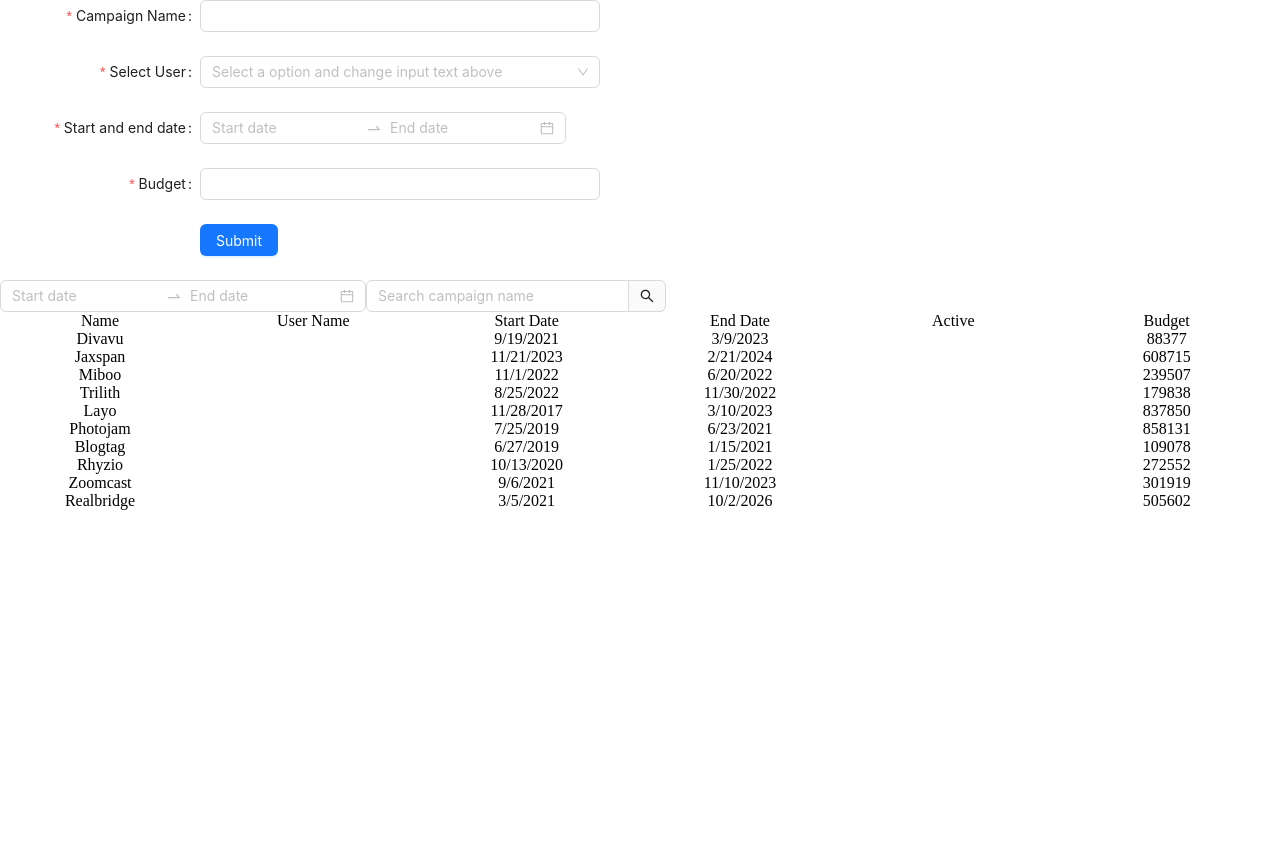
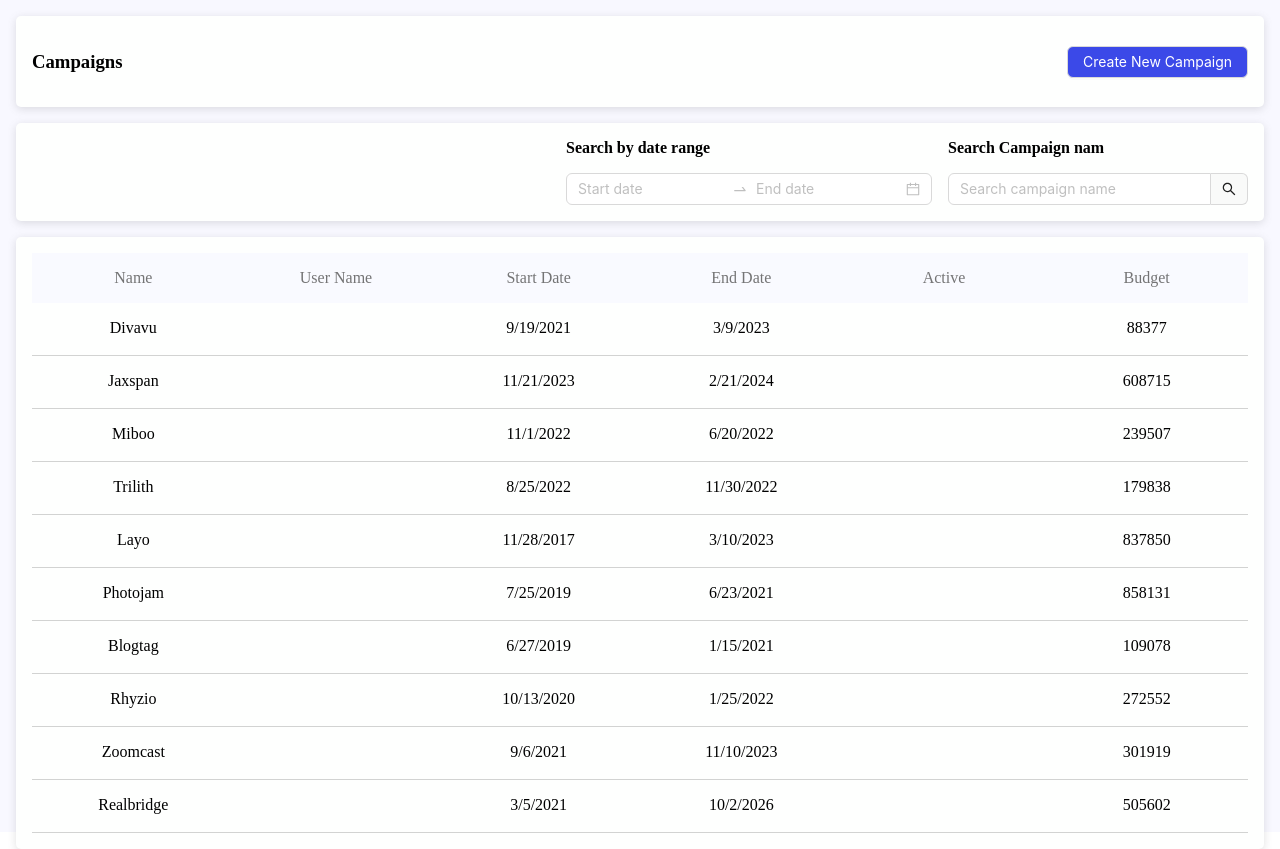
Before and after one commit to BordekarDarshan/campaigns, a React (Vite) app: page / in a window 1280 px wide. Before the commit the page ends 800 px from the top, so only its background shows below. Built offline with nearby package versions, Linux system fonts and the light colour scheme.

Commit message:
1. Defined Palette in app component 2. Search component UI 3. Crate Campaign component changes

```diff
--- a/src/App.jsx
+++ b/src/App.jsx
@@ -1,4 +1,5 @@
 // import { useDispatch } from "react-redux";
+import { styled } from "styled-components";
 import Campaigns from "./features/campaigns";
 // import { useEffect } from "react";
 // import { fetchUsers } from "./features/campaigns/campaignSlice";
@@ -9,10 +10,23 @@ function App() {
   //   dispatch(fetchUsers());
   // }, []);
   return (
-    <div className="App">
+    <AppWrapper>
       <Campaigns />
-    </div>
+    </AppWrapper>
   );
 }
 
+const AppWrapper = styled.div`
+  --background: #f8f8ff;
+  --buttonBackground: #3b49e8;
+  --buttonColor: #fff;
+  --cardBackground: #fefffe;
+  --textColor: #747475;
+  --borderColor: #d2d3d2;
+  --headerColor: #0b020b;
+  padding: 1rem;
+  background-color: var(--background);
+  height: 100vh;
+`;
+
 export default App;
--- a/src/components/CampaignList.jsx
+++ b/src/components/CampaignList.jsx
@@ -1,6 +1,7 @@
 import React, { Fragment, useMemo } from "react";
 import { useSelector } from "react-redux";
 import { styled } from "styled-components";
+import { Box } from "../styling/Reusables";
 
 const headerList = [
   "Name",
@@ -42,7 +43,7 @@ function CampaignList() {
   return (
     <GridWrapper>
       {headerList.map((data, i) => (
-        <div className="grid-item" key={i}>
+        <div className="grid-item header" key={i}>
           {data}
         </div>
       ))}
@@ -54,6 +55,7 @@ function CampaignList() {
           <div className="grid-item">{campaign.endDate}</div>
           <div className="grid-item">{campaign.Active}</div>
           <div className="grid-item">{campaign.Budget}</div>
+          <div class="line"></div>
         </Fragment>
       ))}
     </GridWrapper>
@@ -63,10 +65,22 @@ function CampaignList() {
 const GridWrapper = styled.div`
   display: grid;
   grid-template-columns: repeat(6, 1fr);
+  ${Box}
+
   > .grid-item {
-    width: 200px;
     word-break: break-word;
     text-align: center;
+    padding: 1rem;
+    &.header {
+      background-color: #f9faff;
+      padding: 1rem;
+      color: var(--textColor);
+    }
+  }
+  > .line {
+    grid-column: 1/7;
+    height: 2px;
+    border-bottom: 1px solid var(--borderColor);
   }
 `;
 
--- a/src/components/CreateCampaign.jsx
+++ b/src/components/CreateCampaign.jsx
@@ -1,8 +1,9 @@
 import React from "react";
-import { Button, Form, Input, Select } from "antd";
+import { Form, Input, Select } from "antd";
 import { useDispatch, useSelector } from "react-redux";
 import DateInput from "./DateInput";
 import { addCampaign } from "../features/campaigns/campaignSlice";
+import Button from "./Button";
 const { Option } = Select;
 const layout = {
   labelCol: {
@@ -18,7 +19,7 @@ const tailLayout = {
     span: 16,
   },
 };
-const CreateCampaign = () => {
+function CreateCampaign() {
   let {
     campaignsReducer: { userList, campaignsList },
   } = useSelector(({ campaignsReducer }) => ({
@@ -109,11 +110,9 @@ const CreateCampaign = () => {
         <Input />
       </Form.Item>
       <Form.Item {...tailLayout}>
-        <Button type="primary" htmlType="submit">
-          Submit
-        </Button>
+        <Button>Create Campaign</Button>
       </Form.Item>
     </Form>
   );
-};
+}
 export default CreateCampaign;
--- a/src/components/Search.jsx
+++ b/src/components/Search.jsx
@@ -3,6 +3,9 @@ import { useDispatch } from "react-redux";
 import { addQuery } from "../features/campaigns/searchSlice";
 import DateInput from "./DateInput";
 import Input from "./Input";
+import Card from "./Card";
+import { styled } from "styled-components";
+import Label from "./Label";
 
 function Search() {
   let dispatch = useDispatch();
@@ -24,11 +27,21 @@ function Search() {
   };
 
   return (
-    <div>
-      <DateInput onChange={dateRangeChange} />
-      <Input onChangeHandler={onSearchCampaign} />
-    </div>
+    <Card alignment="end">
+      <Col>
+        <Label linkid="date-input" text="Search by date range"></Label>
+        <DateInput onChange={dateRangeChange} />
+      </Col>
+      <Col>
+        <Label linkid="search-input" text="Search Campaign nam"></Label>
+        <Input onChangeHandler={onSearchCampaign} />
+      </Col>
+    </Card>
   );
 }
+const Col = styled.div`
+  display: flex;
+  flex-direction: column;
+`;
 
 export default Search;
--- a/src/features/campaigns/index.jsx
+++ b/src/features/campaigns/index.jsx
@@ -1,12 +1,12 @@
 import React from "react";
 import CampaignList from "../../components/CampaignList";
 import Search from "../../components/Search";
-import CreateCampaign from "../../components/createCampaign";
+import Header from "../../components/Header";
 
 function Campaigns() {
   return (
     <div>
-      <CreateCampaign />
+      <Header />
       <Search />
       <CampaignList />
     </div>
```
